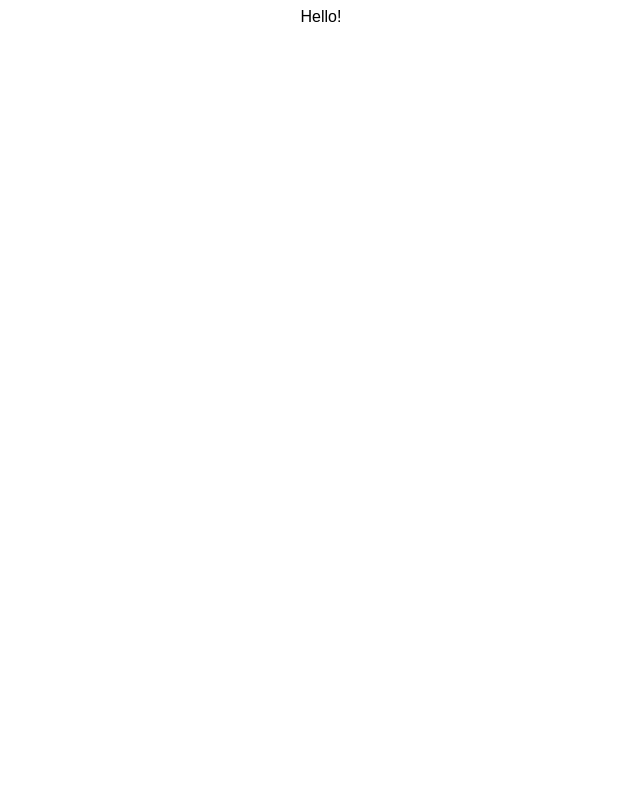
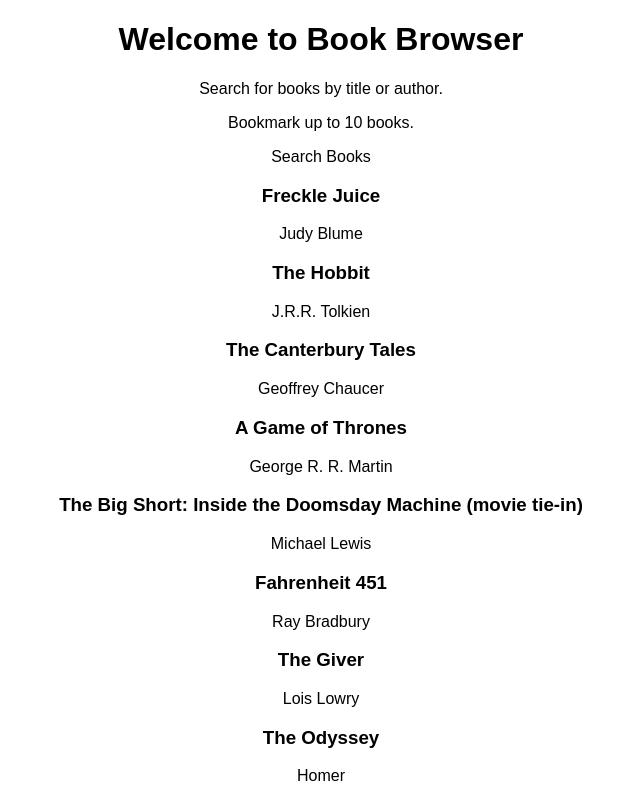
Before and after one commit to jlroland/book-browser-initial, a React (Create React App) app: page / in a window 1280 px wide. Shown: the top 800 px of the page, without its empty margins (319-959 px from the left). Built offline with nearby package versions, Linux system fonts and the light colour scheme.

Commit message:
Add fetch to App and create book display on load

```diff
--- a/package.json
+++ b/package.json
@@ -6,9 +6,12 @@
     "@testing-library/jest-dom": "^4.2.4",
     "@testing-library/react": "^9.5.0",
     "@testing-library/user-event": "^7.2.1",
+    "bootstrap": "^4.5.3",
+    "jquery": "^3.5.1",
+    "popper.js": "^1.16.1",
     "react": "^16.14.0",
     "react-dom": "^16.14.0",
-    "react-scripts": "3.4.3"
+    "react-scripts": "^3.4.4"
   },
   "scripts": {
     "start": "react-scripts start",
--- a/src/components/App.js
+++ b/src/components/App.js
@@ -1,12 +1,44 @@
-import React from 'react';
+import React, { Component } from 'react';
 import '../css/App.css';
 
-function App() {
-  return (
-    <div className="App">
-      Hello!
-    </div>
-  );
+import SearchBooks from './SearchBooks'
+import DisplayBooks from './DisplayBooks'
+
+class App extends Component {
+  constructor() {
+    super();
+    this.state = {
+      myBooks: []
+    }
+  }
+
+  componentDidMount() {
+    fetch('./data.json')
+      .then(response => response.json())
+      .then(result => {
+        const books = result.map(book => {
+          return book;
+        });
+        this.setState({
+          myBooks: books
+        });
+      });
+  }
+
+  render () {
+
+    return (
+      <div className="App">
+        <header>
+          <h1>Welcome to Book Browser</h1>
+          <p>Search for books by title or author.</p>
+          <p>Bookmark up to 10 books.</p>
+        </header>
+        <SearchBooks />
+        <DisplayBooks myBooks={this.state.myBooks}/>
+      </div>
+    )
+  }
 }
 
 export default App;
--- /dev/null
+++ b/src/components/DisplayBooks.js
@@ -0,0 +1,19 @@
+import React, { Component } from 'react';
+
+
+class DisplayBooks extends Component {
+    render () {
+        const savedBooks = this.props.myBooks.map((book, key) => (
+            <div key={key}>
+                <h3>{book.volumeInfo.title}</h3>
+                <p>{book.volumeInfo.authors}</p>
+            </div>
+        ));
+
+        return (
+        <div>{savedBooks}</div>
+        );
+    }
+}
+
+export default DisplayBooks
--- /dev/null
+++ b/src/components/SearchBooks.js
@@ -0,0 +1,11 @@
+import React, { Component } from 'react';
+
+class SearchBooks extends Component {
+    render () {
+        return (
+            <div>Search Books</div>
+        )
+    }
+}
+
+export default SearchBooks;
```
Also changed, not shown: src/components/SearchResults.js (added, +11 -0 lines), public/data.json (renamed from src/data.json), public/manifest.json (deleted), public/robots.txt (deleted), 1 other file (tests, documents, lock files or other folders).
